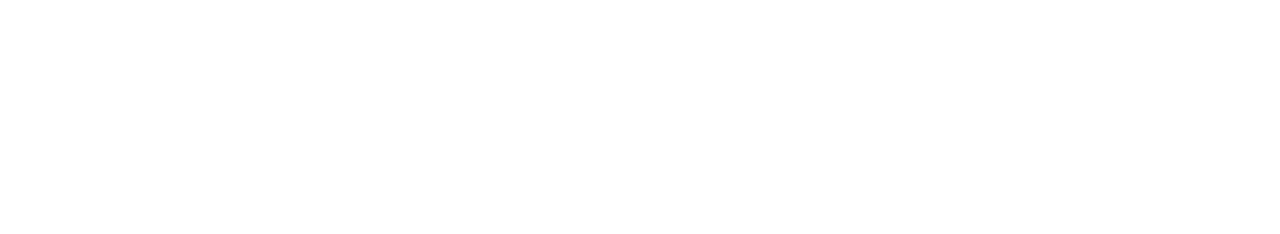
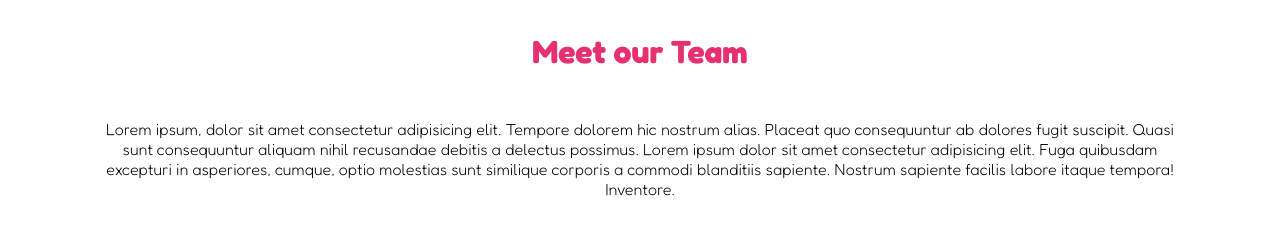
Before and after one commit to CarmineC93/html-css-float-cards, a plain HTML site: page index.html in a window 1280 px wide. Drawn offline with Linux system fonts and the light colour scheme.

Commit message:
title and paragraph

```diff
--- a/css/style.css
+++ b/css/style.css
@@ -0,0 +1,33 @@
+/* RESET */
+* {
+    padding: 0;
+    margin: 0;
+    box-sizing: border-box;
+}
+
+/* COMMON */
+
+html{
+    font-family: 'Fredoka', sans-serif;
+}
+
+/* MAIN */
+
+/* title */
+.container{
+    padding: 2rem 6rem ;
+}
+
+.main-title{
+    color: #E53170;
+    text-align: center;
+    font-weight: 700;
+    margin-bottom: 1.5em;
+}
+
+/* paragraph */
+
+.introduction{
+    text-align: center;
+    font-weight: 100;
+}
--- a/index.html
+++ b/index.html
@@ -5,17 +5,24 @@
     <meta http-equiv="X-UA-Compatible" content="IE=edge">
     <meta name="viewport" content="width=device-width, initial-scale=1.0">
     <title>Meet Our Team</title>
+    <!-- font -->
+    <link rel="preconnect" href="https://fonts.googleapis.com">
+    <link rel="preconnect" href="https://fonts.gstatic.com" crossorigin>
+    <link href="https://fonts.googleapis.com/css2?family=Fredoka:wght@300;400;600;700&display=swap" rel="stylesheet">
+
+    <!-- link css-->
     <link rel="stylesheet" href="css/style.css">
+
 </head>
 <body>
     <!-- main -->
     <main>
         <div class="container">
 
-          <h1 class="main-title"></h1>
+          <h1 class="main-title">Meet our Team</h1>
 
           <div class="introduction">
-            <p></p>
+            <p>Lorem ipsum, dolor sit amet consectetur adipisicing elit. Tempore dolorem hic nostrum alias. Placeat quo consequuntur ab dolores fugit suscipit. Quasi sunt consequuntur aliquam nihil recusandae debitis a delectus possimus. Lorem ipsum dolor sit amet consectetur adipisicing elit. Fuga quibusdam excepturi in asperiores, cumque, optio molestias sunt similique corporis a commodi blanditiis sapiente. Nostrum sapiente facilis labore itaque tempora! Inventore.</p>
           </div>
 
           <div class="row">
```
